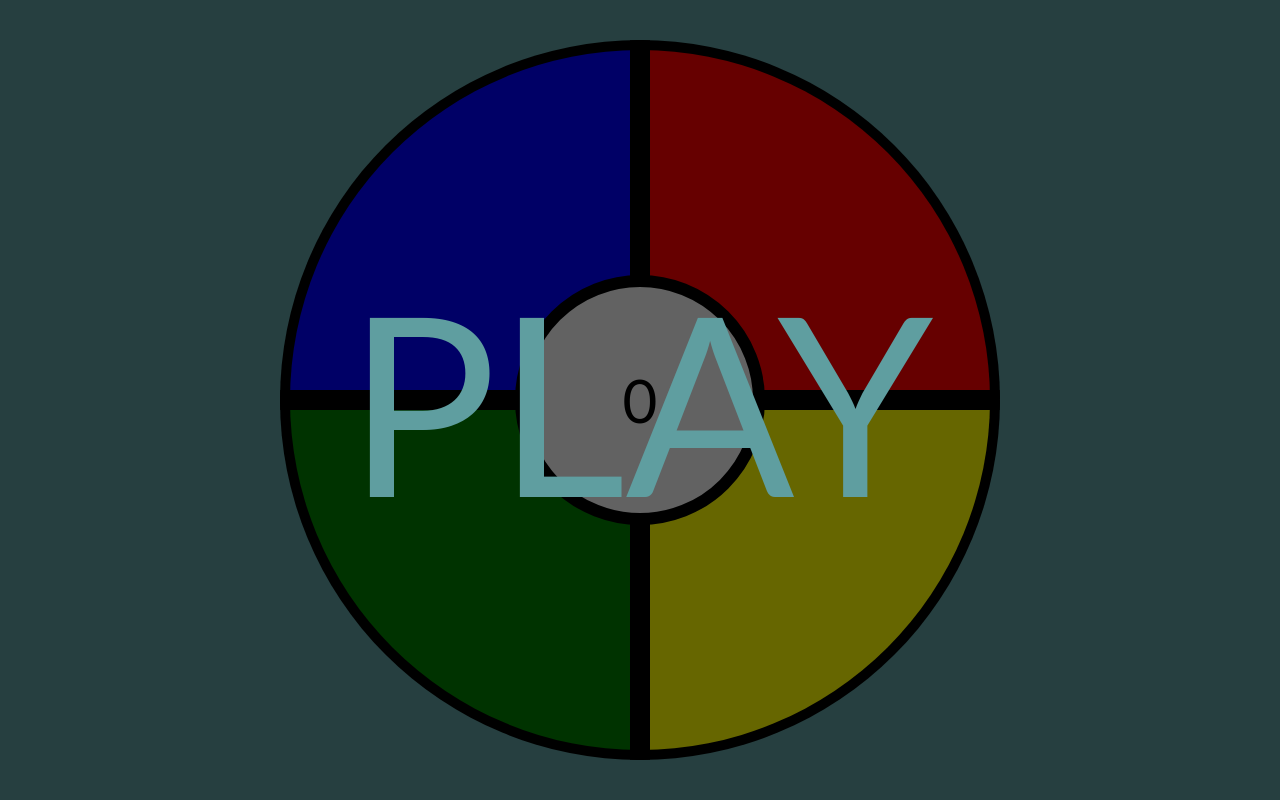
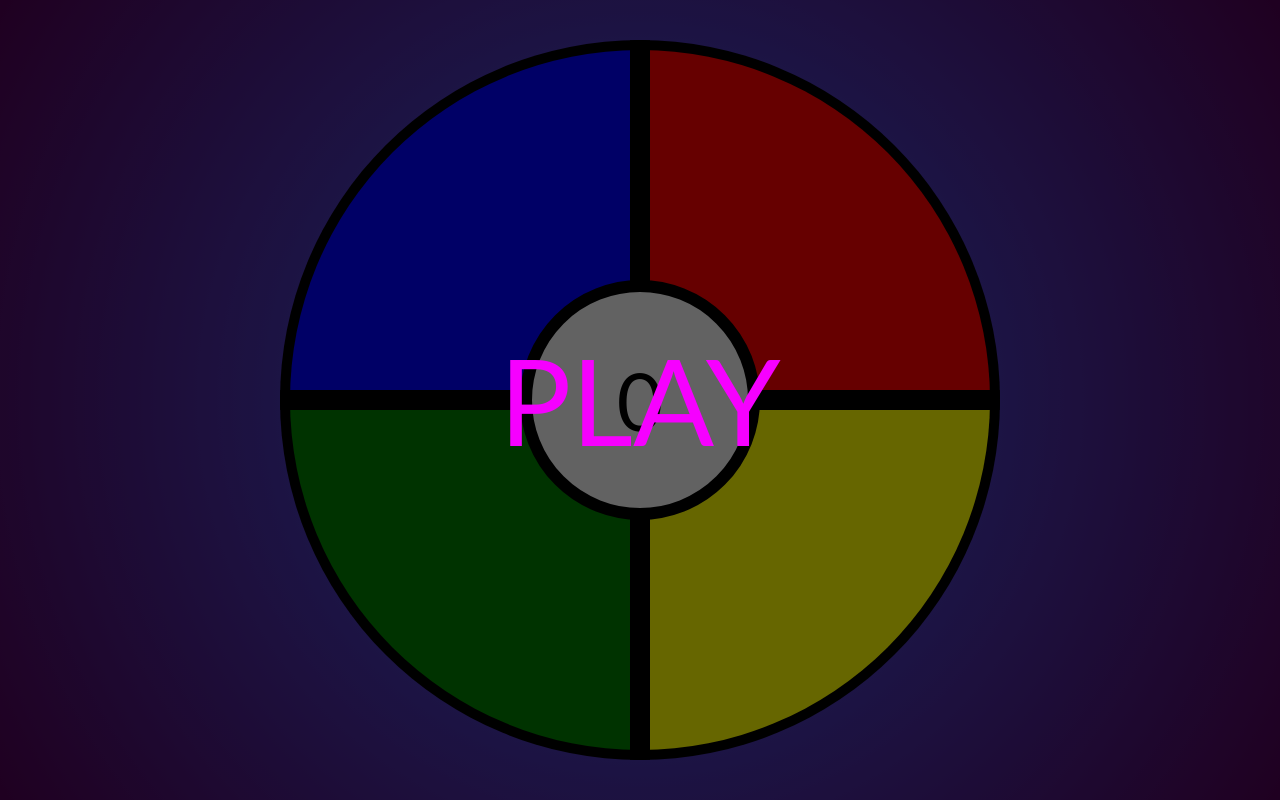
Before and after one commit to HenriqueZanchet/ENTREGAS-1-TRI, a plain HTML site: page genius/index.html in a window 1280 px wide. Drawn offline with Linux system fonts and the light colour scheme.

Commit message:
mudança de cores e correção nas proporções

```diff
--- a/genius/index.html
+++ b/genius/index.html
@@ -2,7 +2,7 @@
 <html>
 <head>
     <meta charset='utf-8'>
-    <title>Page Title</title>
+    <title>Genius Sus</title>
     <link rel='stylesheet' type='text/css' media='screen' href='main.css'>
     <script defer async src='main.js'></script>
 </head>
--- a/genius/main.css
+++ b/genius/main.css
@@ -11,7 +11,7 @@ html, body {
     display: flex;
     justify-content: center;
     align-items: center;
-    background-color: cadetblue;
+    background: radial-gradient(circle, rgba(63,94,251,1) 0%, rgba(79,0,82,1) 100%);
 
 }
 
@@ -35,14 +35,14 @@ main {
     position: absolute;
     z-index: +1;
     padding: 5vmin;
-    height: 100%;
-    width: 100%;
+    height: 100vh;
+    width: 100vw;
     justify-content: center;
     align-items: center;
-    color: cadetblue;
+    color: #f600ff;
     font-family: 'Trebuchet MS', 'Lucida Sans Unicode', 'Lucida Grande', 'Lucida Sans', Arial, sans-serif;
     background-color: #00000099;
-    font-size: 250px;
+    font-size: 15vh;
 }
 
 .hide {
@@ -86,13 +86,13 @@ main > div.animate {
 
 div.pontuacao {
     font-family: 'Trebuchet MS', 'Lucida Sans Unicode', 'Lucida Grande', 'Lucida Sans', Arial, sans-serif;
-    font-size: 60px;
+    font-size: 10vh;
     position: absolute;
     background-color: whitesmoke;
     border: solid 12px black;
     border-radius: 100%;
-    height: 250px;
-    width: 250px;
+    height: 30vh;
+    width: 30vh;
     display: flex;
     justify-content: center;
     align-items: center;
```
